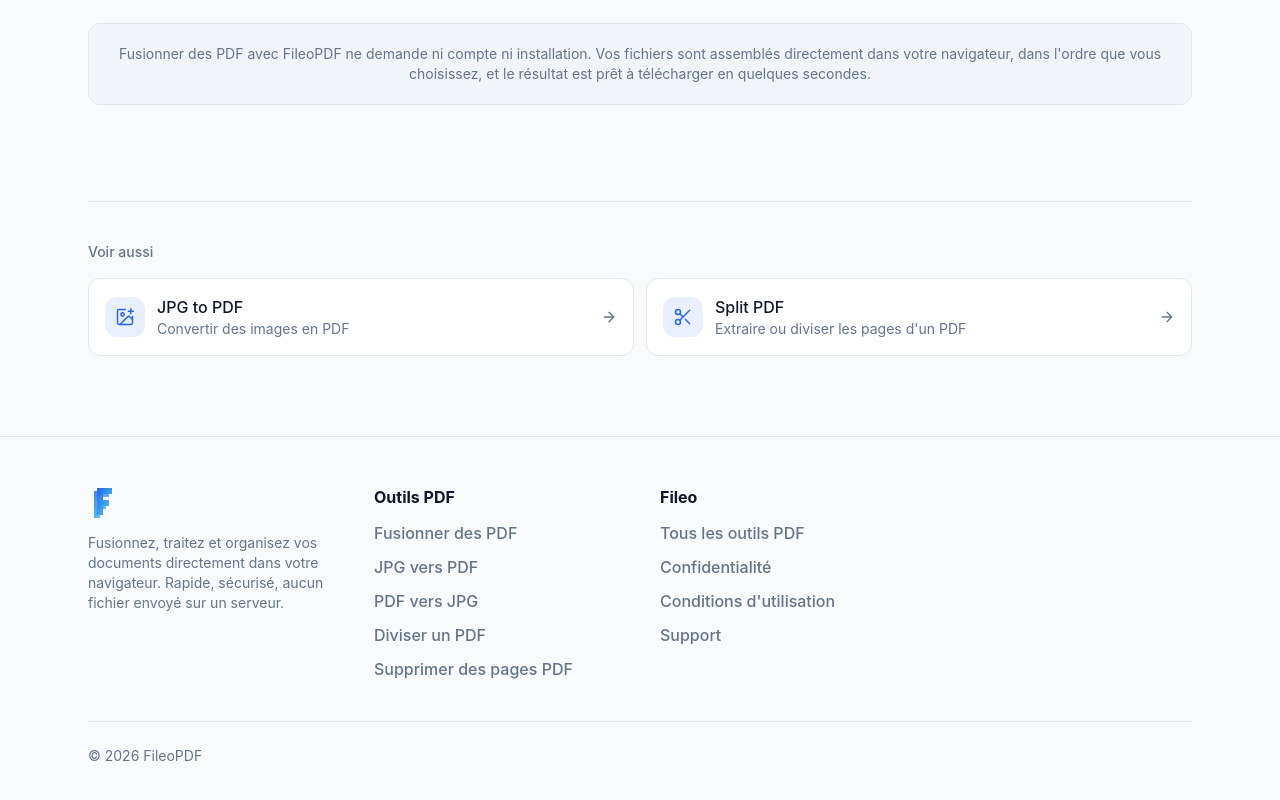
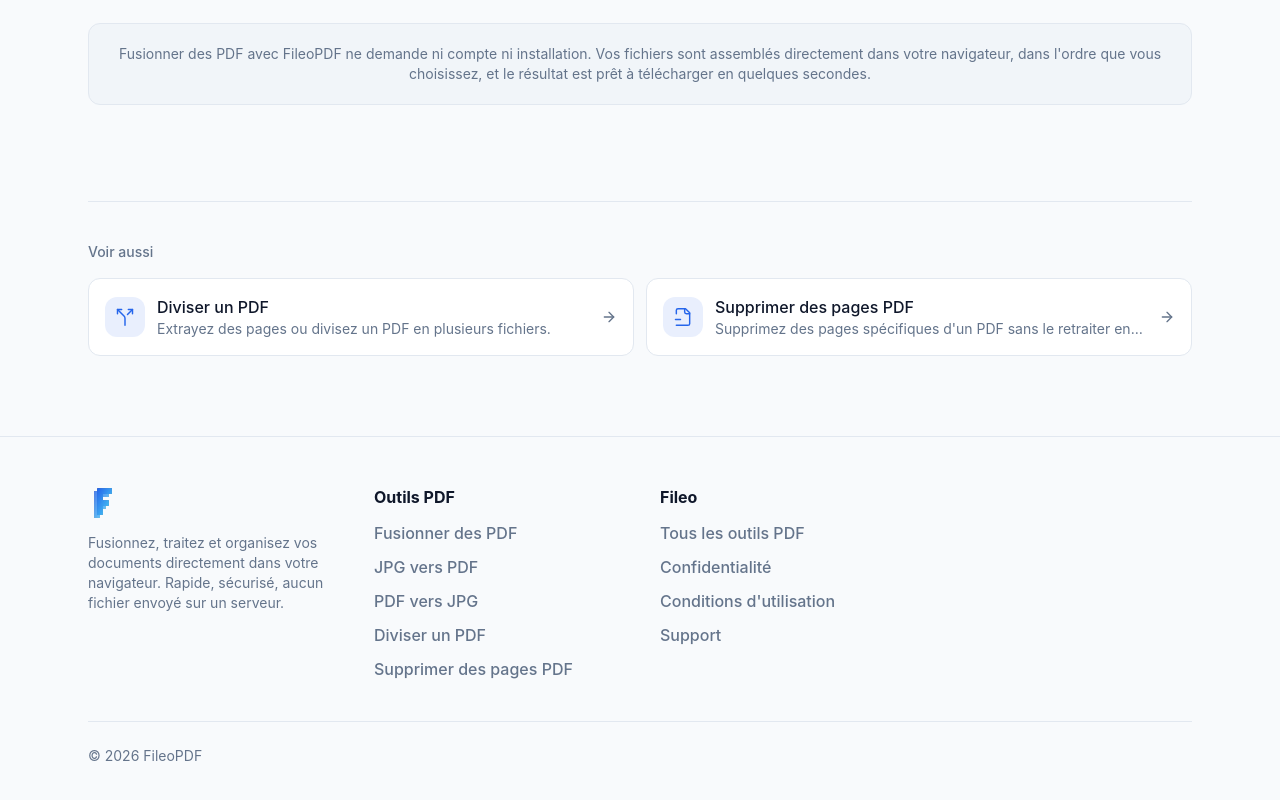
Before and after one commit to blueskyfix/fileo, a Next.js app: page /pdf/merge-pdf in a window 1280 px wide. Shown: the part 2306-3106 px from the top of the page. Built offline with nearby package versions, Linux system fonts and the light colour scheme; no server answers.

Commit message:
hero-preview (compte les coming-soon)| Les routes dynamiques pour les liens de recommendation en bas de page

```diff
--- a/src/app/pdf/jpg-to-pdf/page.tsx
+++ b/src/app/pdf/jpg-to-pdf/page.tsx
@@ -6,7 +6,7 @@
 import { ToolFaq } from "@/features/pdf/shared/components/tool-faq";
 import { ContentSummary } from "@/features/pdf/shared/components/content-summary";
 import { RelatedTools } from "@/features/pdf/shared/components/related-tools";
-import { FileStack, Scissors } from "lucide-react";
+import { getRelatedTools } from "@/data/tools/tools";
 import { JpgToPdfWidget } from "@/features/pdf/jpg-to-pdf";
 import { siteConfig } from "@/core/config/site";
 import {
@@ -38,21 +38,6 @@
   "Rien ne persiste une fois l'onglet fermé ou la page rechargée.",
 ];
 
-const relatedTools = [
-  {
-    name: "Merge PDF",
-    description: "Fusionner plusieurs PDF en un seul",
-    href: "/pdf/merge-pdf",
-    icon: FileStack,
-  },
-  {
-    name: "Split PDF",
-    description: "Extraire ou diviser les pages d'un PDF",
-    href: "/pdf/split-pdf",
-    icon: Scissors,
-  },
-];
-
 export default function JpgToPdfPage() {
   return (
     <Container className="pb-20">
@@ -79,7 +64,7 @@
 
       <ContentSummary text={jpgToPdfSummary.text} />
 
-      <RelatedTools tools={relatedTools} />
+      <RelatedTools tools={getRelatedTools("jpg-to-pdf")} />
     </Container>
   );
 }
--- a/src/app/pdf/merge-pdf/page.tsx
+++ b/src/app/pdf/merge-pdf/page.tsx
@@ -6,7 +6,7 @@
 import { ToolFaq } from "@/features/pdf/shared/components/tool-faq";
 import { ContentSummary } from "@/features/pdf/shared/components/content-summary";
 import { RelatedTools } from "@/features/pdf/shared/components/related-tools";
-import { ImagePlus, Scissors } from "lucide-react";
+import { getRelatedTools } from "@/data/tools/tools";
 import { MergeTool } from "@/features/pdf/merge";
 import { siteConfig } from "@/core/config/site";
 import {
@@ -38,21 +38,6 @@
   "Rien ne persiste une fois l'onglet fermé ou la page rechargée.",
 ];
 
-const relatedTools = [
-  {
-    name: "JPG to PDF",
-    description: "Convertir des images en PDF",
-    href: "/pdf/jpg-to-pdf",
-    icon: ImagePlus,
-  },
-  {
-    name: "Split PDF",
-    description: "Extraire ou diviser les pages d'un PDF",
-    href: "/pdf/split-pdf",
-    icon: Scissors,
-  },
-];
-
 export default function MergePdfPage() {
   return (
     <Container className="pb-20">
@@ -79,7 +64,7 @@
 
       <ContentSummary text={mergePdfSummary.text} />
 
-      <RelatedTools tools={relatedTools} />
+      <RelatedTools tools={getRelatedTools("merge-pdf")} />
     </Container>
   );
 }
--- a/src/app/pdf/pdf-to-jpg/page.tsx
+++ b/src/app/pdf/pdf-to-jpg/page.tsx
@@ -6,7 +6,7 @@
 import { ToolFaq } from "@/features/pdf/shared/components/tool-faq";
 import { ContentSummary } from "@/features/pdf/shared/components/content-summary";
 import { RelatedTools } from "@/features/pdf/shared/components/related-tools";
-import { FileStack, Scissors } from "lucide-react";
+import { getRelatedTools } from "@/data/tools/tools";
 import { PdfToJpgWidget } from "@/features/pdf/pdf-to-jpg";
 import { siteConfig } from "@/core/config/site";
 import {
@@ -38,21 +38,6 @@
   "Rien ne persiste une fois l'onglet fermé ou la page rechargée.",
 ];
 
-const relatedTools = [
-  {
-    name: "Merge PDF",
-    description: "Fusionner plusieurs PDF en un seul",
-    href: "/pdf/merge-pdf",
-    icon: FileStack,
-  },
-  {
-    name: "Split PDF",
-    description: "Extraire ou diviser les pages d'un PDF",
-    href: "/pdf/split-pdf",
-    icon: Scissors,
-  },
-];
-
 export default function PdfToJpgPage() {
   return (
     <Container className="pb-20">
@@ -79,7 +64,7 @@
 
       <ContentSummary text={pdfToJpgSummary.text} />
 
-      <RelatedTools tools={relatedTools} />
+      <RelatedTools tools={getRelatedTools("pdf-to-jpg")} />
     </Container>
   );
 }
--- a/src/app/pdf/remove-pages/page.tsx
+++ b/src/app/pdf/remove-pages/page.tsx
@@ -6,7 +6,7 @@
 import { ToolFaq } from "@/features/pdf/shared/components/tool-faq";
 import { ContentSummary } from "@/features/pdf/shared/components/content-summary";
 import { RelatedTools } from "@/features/pdf/shared/components/related-tools";
-import { FileStack, Scissors } from "lucide-react";
+import { getRelatedTools } from "@/data/tools/tools";
 import { RemovePagesWidget } from "@/features/pdf/remove-pages";
 import { siteConfig } from "@/core/config/site";
 import {
@@ -38,21 +38,6 @@
   "Rien ne persiste une fois l'onglet fermé ou la page rechargée.",
 ];
 
-const relatedTools = [
-  {
-    name: "Merge PDF",
-    description: "Fusionner plusieurs PDF en un seul",
-    href: "/pdf/merge-pdf",
-    icon: FileStack,
-  },
-  {
-    name: "Split PDF",
-    description: "Extraire ou diviser les pages d'un PDF",
-    href: "/pdf/split-pdf",
-    icon: Scissors,
-  },
-];
-
 export default function RemovePagesPage() {
   return (
     <Container className="pb-20">
@@ -79,7 +64,7 @@
 
       <ContentSummary text={removePagesSummary.text} />
 
-      <RelatedTools tools={relatedTools} />
+      <RelatedTools tools={getRelatedTools("remove-pages")} />
     </Container>
   );
 }
--- a/src/app/pdf/rotate-pdf/page.tsx
+++ b/src/app/pdf/rotate-pdf/page.tsx
@@ -6,6 +6,7 @@
 import { ToolFaq } from "@/features/pdf/shared/components/tool-faq";
 import { ContentSummary } from "@/features/pdf/shared/components/content-summary";
 import { RelatedTools } from "@/features/pdf/shared/components/related-tools";
+import { getRelatedTools } from "@/data/tools/tools";
 import { RotatePdfTool } from "@/features/pdf/rotate-pdf";
 import { siteConfig } from "@/core/config/site";
 import {
@@ -48,11 +49,7 @@
       />
       <ToolFaq items={rotatePdfFaq} />
       <ContentSummary text={rotatePdfSummary.text} />
-      <RelatedTools
-        tools={[
-          // à compléter avec merge/split/remove-pages
-        ]}
-      />
+      <RelatedTools tools={getRelatedTools("rotate-pdf")} />
     </Container>
   );
 }
--- a/src/app/pdf/split-pdf/page.tsx
+++ b/src/app/pdf/split-pdf/page.tsx
@@ -6,7 +6,7 @@
 import { ToolFaq } from "@/features/pdf/shared/components/tool-faq";
 import { ContentSummary } from "@/features/pdf/shared/components/content-summary";
 import { RelatedTools } from "@/features/pdf/shared/components/related-tools";
-import { FileStack, FileImage } from "lucide-react";
+import { getRelatedTools } from "@/data/tools/tools";
 import { SplitWidget } from "@/features/pdf/split";
 import { siteConfig } from "@/core/config/site";
 import {
@@ -38,21 +38,6 @@
   "Rien ne persiste une fois l'onglet fermé ou la page rechargée.",
 ];
 
-const relatedTools = [
-  {
-    name: "Merge PDF",
-    description: "Fusionner plusieurs PDF en un seul",
-    href: "/pdf/merge-pdf",
-    icon: FileStack,
-  },
-  {
-    name: "PDF to JPG",
-    description: "Extraire les pages d'un PDF en images",
-    href: "/pdf/pdf-to-jpg",
-    icon: FileImage,
-  },
-];
-
 export default function SplitPdfPage() {
   return (
     <Container className="pb-20">
@@ -79,7 +64,7 @@
 
       <ContentSummary text={splitPdfSummary.text} />
 
-      <RelatedTools tools={relatedTools} />
+      <RelatedTools tools={getRelatedTools("split-pdf")} />
     </Container>
   );
 }
--- a/src/data/tools/tools.ts
+++ b/src/data/tools/tools.ts
@@ -1,3 +1,15 @@
+import type { LucideIcon } from "lucide-react";
+import {
+  Merge,
+  Split,
+  FileMinus2,
+  FileImage,
+  ImagePlus,
+  RotateCw,
+  FileType2,
+  File as FileFallbackIcon,
+} from "lucide-react";
+
 export type ToolStatus = "available" | "coming-soon";
 export type ToolIcon =
   | "merge"
@@ -15,6 +27,8 @@
   href: string;
   status: ToolStatus;
   icon: ToolIcon;
+  /** Slugs suggérés en "Voir aussi", dans l'ordre de préférence. */
+  relatedSlugs?: string[];
 }
 
 export const pdfTools: Tool[] = [
@@ -26,6 +40,7 @@
     href: "/pdf/merge-pdf",
     status: "available",
     icon: "merge",
+    relatedSlugs: ["split-pdf", "remove-pages"],
   },
   {
     slug: "jpg-to-pdf",
@@ -35,6 +50,7 @@
     href: "/pdf/jpg-to-pdf",
     status: "available",
     icon: "jpg-to-pdf",
+    relatedSlugs: ["pdf-to-jpg", "merge-pdf"],
   },
   {
     slug: "pdf-to-jpg",
@@ -44,6 +60,7 @@
     href: "/pdf/pdf-to-jpg",
     status: "available",
     icon: "pdf-to-jpg",
+    relatedSlugs: ["jpg-to-pdf", "split-pdf"],
   },
   {
     slug: "split-pdf",
@@ -52,6 +69,7 @@
     href: "/pdf/split-pdf",
     status: "available",
     icon: "split",
+    relatedSlugs: ["remove-pages", "merge-pdf"],
   },
   {
     slug: "pdf-to-word",
@@ -60,6 +78,7 @@
     href: "/pdf/pdf-to-word",
     status: "coming-soon",
     icon: "pdf-to-word",
+    relatedSlugs: ["merge-pdf", "pdf-to-jpg"],
   },
   {
     slug: "remove-pages",
@@ -69,6 +88,7 @@
     href: "/pdf/remove-pages",
     status: "available",
     icon: "remove-pages",
+    relatedSlugs: ["split-pdf", "merge-pdf"],
   },
   {
     slug: "rotate-pdf",
@@ -77,5 +97,63 @@
     href: "/pdf/rotate-pdf",
     status: "coming-soon",
     icon: "rotate-pdf",
+    relatedSlugs: ["merge-pdf", "split-pdf"],
   },
 ];
+
+/**
+ * Source unique de vérité pour la résolution icône ToolIcon -> composant Lucide.
+ * Remplace tout iconMap local (ex: ancien workaround dans hero-preview.tsx).
+ */
+const iconMap: Record<ToolIcon, LucideIcon> = {
+  merge: Merge,
+  split: Split,
+  "remove-pages": FileMinus2,
+  "jpg-to-pdf": ImagePlus,
+  "pdf-to-jpg": FileImage,
+  "rotate-pdf": RotateCw,
+  "pdf-to-word": FileType2,
+};
+
+/**
+ * Résout un ToolIcon vers son composant Lucide.
+ * Fallback + warning dev si une valeur ToolIcon n'a pas (encore) d'entrée dans iconMap.
+ */
+export function getToolIcon(icon: ToolIcon): LucideIcon {
+  const resolved = iconMap[icon];
+  if (!resolved) {
+    if (process.env.NODE_ENV !== "production") {
+      console.warn(`[getToolIcon] Aucune icône mappée pour "${icon}", fallback utilisé.`);
+    }
+    return FileFallbackIcon;
+  }
+  return resolved;
+}
+
+/**
+ * Retourne `count` outils liés à `currentSlug`, basé sur `relatedSlugs`.
+ * Fallback : si `relatedSlugs` absent/insuffisant, complète avec les autres
+ * outils "available" (ordre du tableau), puis "coming-soon" si besoin.
+ */
+export function getRelatedTools(currentSlug: string, count = 2) {
+  const current = pdfTools.find((tool) => tool.slug === currentSlug);
+  const others = pdfTools.filter((tool) => tool.slug !== currentSlug);
+
+  const bySlug = new Map(others.map((tool) => [tool.slug, tool]));
+  const preferred = (current?.relatedSlugs ?? [])
+    .map((slug) => bySlug.get(slug))
+    .filter((tool): tool is Tool => Boolean(tool));
+
+  const remaining = others.filter((tool) => !preferred.includes(tool));
+  const available = remaining.filter((tool) => tool.status === "available");
+  const comingSoon = remaining.filter((tool) => tool.status === "coming-soon");
+
+  const result = [...preferred, ...available, ...comingSoon].slice(0, count);
+
+  return result.map((tool) => ({
+    name: tool.name,
+    description: tool.description,
+    href: tool.href,
+    icon: getToolIcon(tool.icon),
+  }));
+}
```
